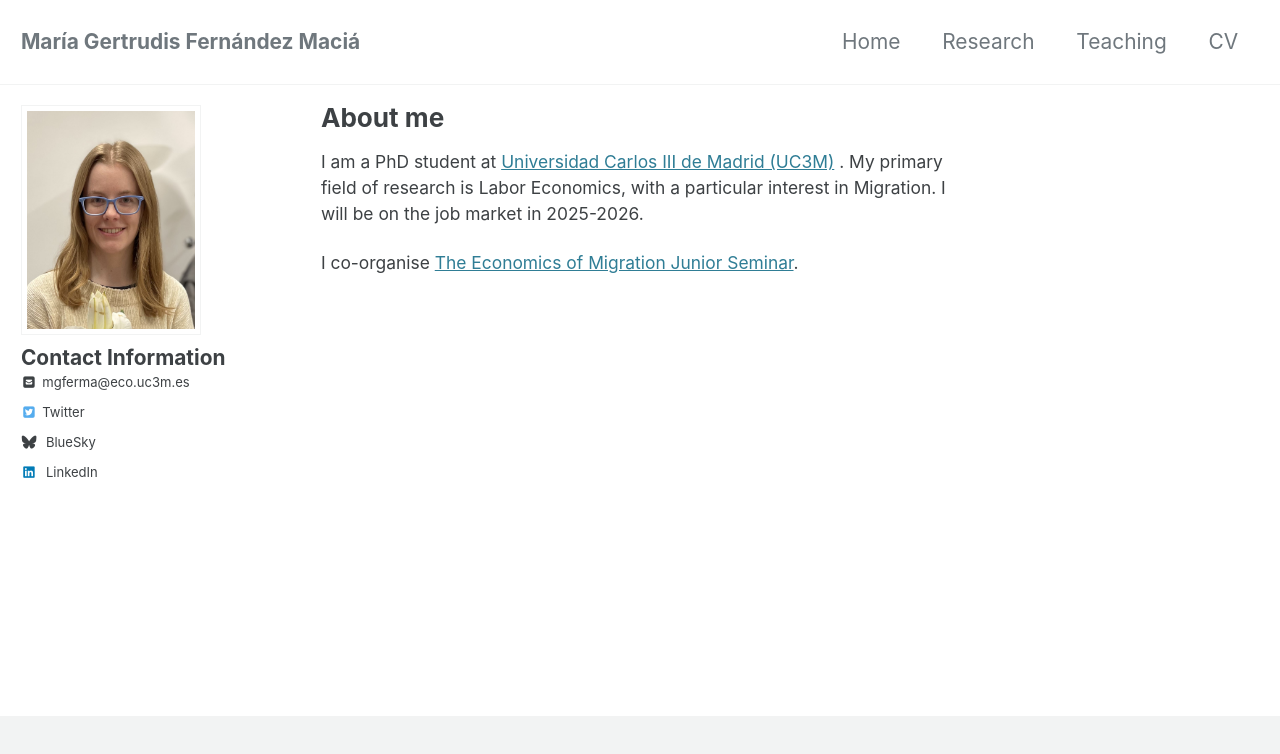
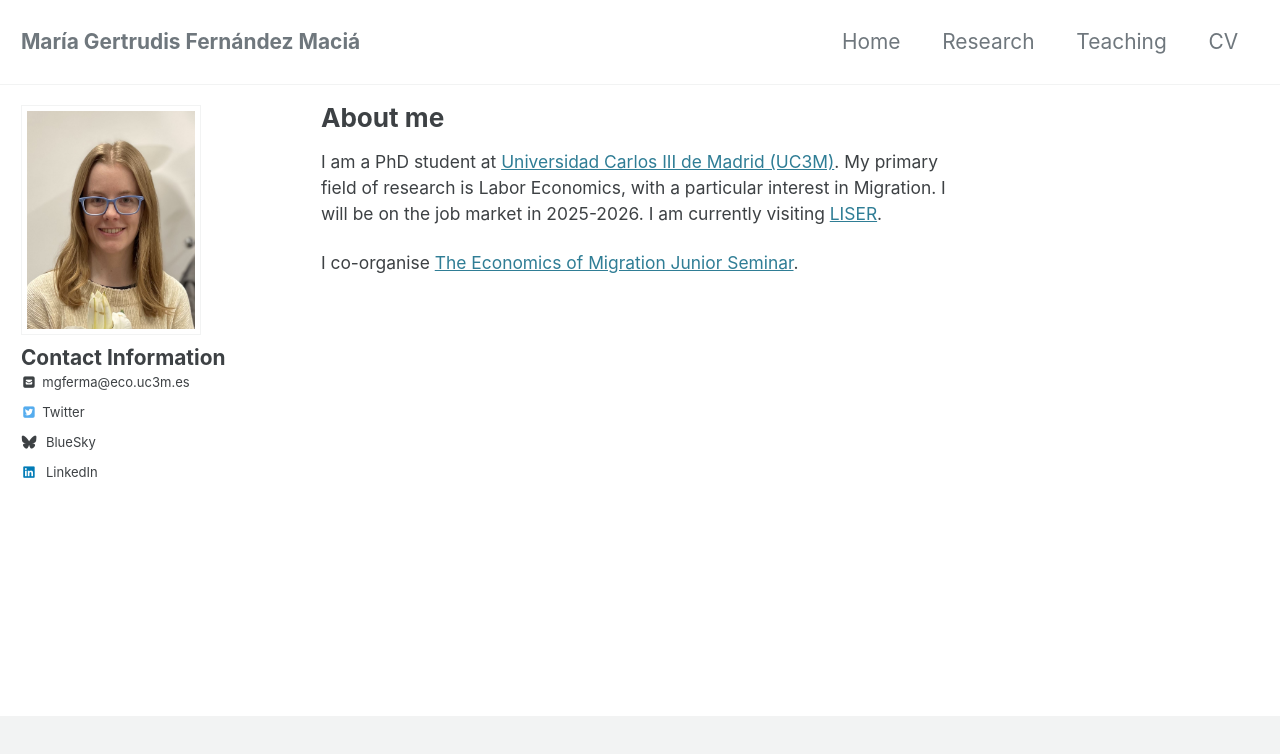
Before and after one commit to mgfernandezmacia/mgfernandezmacia.github.io, a Jekyll site: the page built from index.html, in a window 1280 px wide, cut to the strip 0-754 px from the top of the page. Built offline with Jekyll 4.4.1, drawn with Linux system fonts in a browser that asks for light colours; cached includes are drawn as plain includes; the list of posts is cut into pages by our own code.

Commit message:
Update home.html
Adding visiting LISER

```diff
--- a/_layouts/home.html
+++ b/_layouts/home.html
@@ -5,7 +5,6 @@
 {{ content }}
 
 <div id="about-me">
-    <p style="font-size: smaller;">I am a PhD student at <a href="https://economics.uc3m.es/" target="_blank" rel="noopener noreferrer">Universidad Carlos III de Madrid (UC3M)</a>
-. My primary field of research is Labor Economics, with a particular interest in Migration. I will be on the job market in 2025-2026. </p>
+    <p style="font-size: smaller;">I am a PhD student at <a href="https://economics.uc3m.es/" target="_blank" rel="noopener noreferrer">Universidad Carlos III de Madrid (UC3M)</a>. My primary field of research is Labor Economics, with a particular interest in Migration. I will be on the job market in 2025-2026. I am currently visiting <a href="https://www.liser.lu/" target="_blank" rel="noopener noreferrer">LISER</a>.</p>
     <p style="font-size: smaller;"> I co-organise <a href="https://sites.google.com/view/the-economics-of-migration/home" target="_blank" rel="noopener noreferrer">The Economics of Migration Junior Seminar</a>.</p>
 </div>
```
